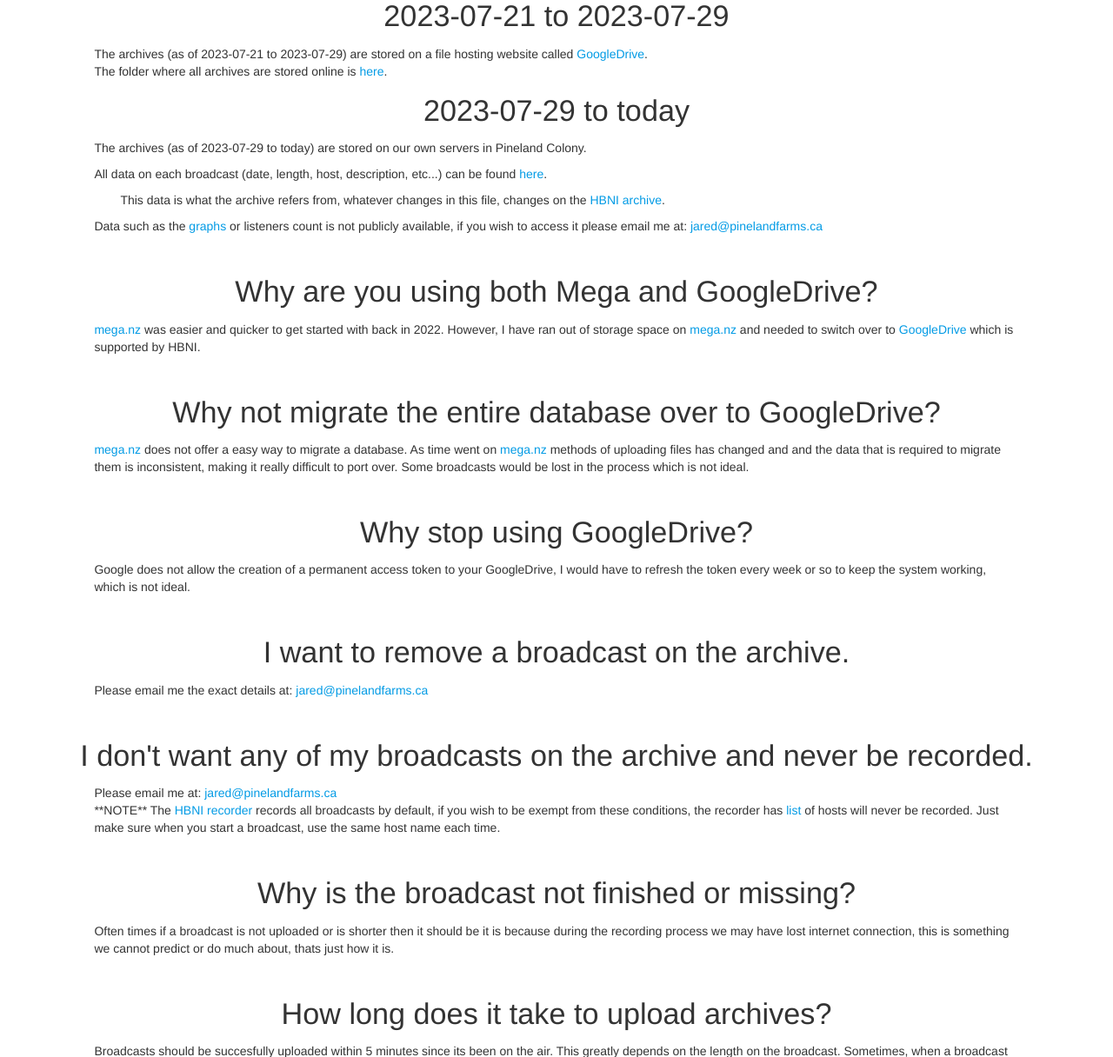
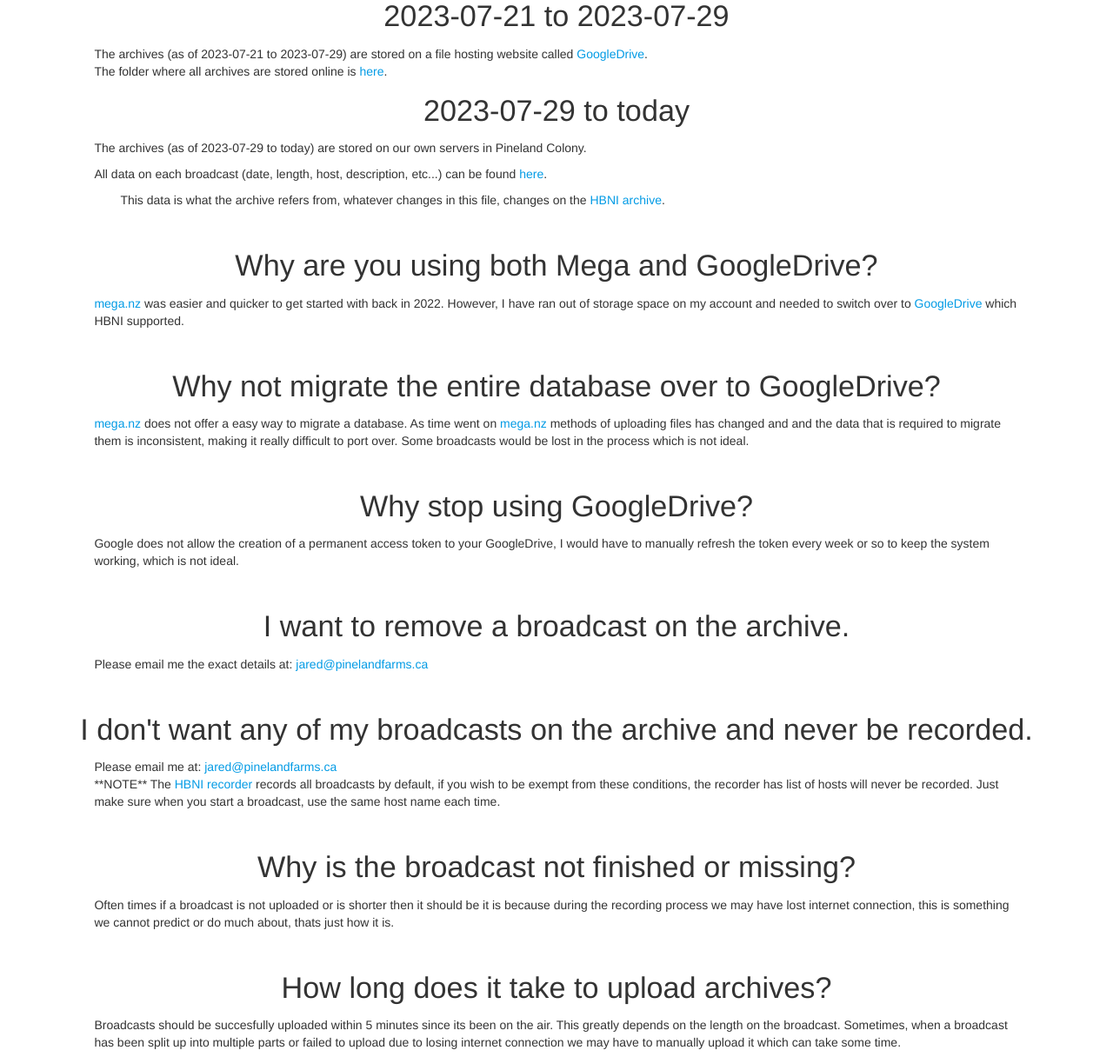
Before and after one commit to TheCodingJsoftware/HBNI-Audio, a Flask app: page /frequently-asked-questions.html in a window 1280 px wide. Shown: the part 1121-2337 px from the top of the page at 87% size. Run offline with Flask 3, Linux system fonts and the light colour scheme; some libraries are stand-ins or nearby versions; some web fonts are replaced.

Commit message:
Update frequently-asked-questions.html

```diff
--- a/templates/frequently-asked-questions.html
+++ b/templates/frequently-asked-questions.html
@@ -16,7 +16,7 @@
         <link rel="icon" href="/static/icon.png">
 
         <meta property="og:title" content="HBNI Audio Archive - Frequently Asked Questions" />
-        <meta property="og:url" content="http://audioarchives.hbni.net:5050/frequently-asked-questions.html" />
+        <meta property="og:url" content="http://audioarchives.hbni.net/frequently-asked-questions.html" />
         <meta property="og:image" content="http://audioarchives.hbni.net/static/hbnilogo.png" />
         <meta property="og:description" content="Answers to some frequently asked questions regarding this service." />
         <meta name="viewport" content="width=device-width, initial-scale=1">
@@ -69,7 +69,7 @@
                 (You
                 may or
                 may not have to create an account) <br>
-                2. Go to the <a href="http://audioarchives.hbni.net:5050">HBNI archive</a> and press any archive you
+                2. Go to the <a href="http://audioarchives.hbni.net">HBNI archive</a> and press any archive you
                 want to
                 listen to. <br>
                 3. You will be redirected to the <a href="https://apps.apple.com/us/app/mega/id706857885">Mega</a>
@@ -85,7 +85,7 @@
                 on
                 your
                 phone. (You may or may not have to create an account) <br>
-                2. Go to the <a href="http://audioarchives.hbni.net:5050">HBNI archive</a> and press any archive you
+                2. Go to the <a href="http://audioarchives.hbni.net">HBNI archive</a> and press any archive you
                 want to
                 listen to. <br>
                 3. You will be redirected to the <a
@@ -98,7 +98,7 @@
             </p>
             <h4 id="windows"> Windows (Computer) </h4>
             <p>
-                Just press on any archive on the <a href="http://audioarchives.hbni.net:5050">HBNI archive</a>, you
+                Just press on any archive on the <a href="http://audioarchives.hbni.net">HBNI archive</a>, you
                 will be redirected to <a href="https://mega.nz">mega.nz</a> or <a
                     href="https://drive.google.com">GoogleDrive</a>, from there you can just press play.
             </p>
@@ -125,25 +125,20 @@
             </p>
             <p>
                 All data on each broadcast (date, length, host, description, etc...) can be found <a
-                    href="https://github.com/TheCodingJsoftware/HBNI-Audio-Stream-Recorder/blob/master/downloadLinks.json">here</a>.
+                    href="http://audioarchives.hbni.net/download_links.json">here</a>.
                 <br>
             <p style="padding-left: 30px;"> This data is what the archive refers from, whatever changes in this
                 file,
-                changes on the <a href="http://audioarchives.hbni.net:5050">HBNI archive</a>.
-            </p>
-            <p>Data such as the <a
-                    href="https://github.com/TheCodingJsoftware/HBNI-Audio-Stream-Recorder/blob/master/graph.png">graphs</a>
-                or listeners count is not publicly available, if you wish to access it please email me at: <a
-                    href="mailto:jared@pinelandfarms.ca">jared@pinelandfarms.ca</a></p>
+                changes on the <a href="http://audioarchives.hbni.net">HBNI archive</a>.
             </p>
             <br>
             <h4 id="why_are_you_using_both_mega_and_googledrive"> Why are you using both Mega and GoogleDrive? </h4>
             <p>
                 <a href="https://mega.nz">mega.nz</a> was easier and quicker to get started with back in 2022.
-                However, I have ran out of storage space on <a href="https://mega.nz">mega.nz</a> and needed to
+                However, I have ran out of storage space on my account and needed to
                 switch
                 over
-                to <a href="https://drive.google.com">GoogleDrive</a> which is supported by HBNI.<br>
+                to <a href="https://drive.google.com">GoogleDrive</a> which HBNI supported.<br>
             </p>
             <br>
             <h4 id="why_not_migrate_the_entire_database_over_to_googledrive"> Why not migrate the entire database
@@ -164,7 +159,7 @@
             <h4 id="why_stop_using_googledrive"> Why stop using GoogleDrive? </h4>
             <p>
                 Google does not allow the creation of a permanent access token to your GoogleDrive, I would have to
-                refresh
+                manually refresh
                 the token every week or so to keep the system working, which is not ideal. <br>
             </p>
             <br>
@@ -180,8 +175,7 @@
                 **NOTE** The <a href="https://github.com/TheCodingJsoftware/HBNI-Audio-Stream-Recorder">HBNI
                     recorder</a> records all broadcasts by default, if you wish to be exempt from these conditions,
                 the
-                recorder has <a
-                    href="https://github.com/TheCodingJsoftware/HBNI-Audio-Stream-Recorder/blob/master/hostsToIgnore.txt">list</a>
+                recorder has list
                 of hosts will never be recorded. Just make sure when you start a broadcast, use the same host name
                 each
                 time.
```
